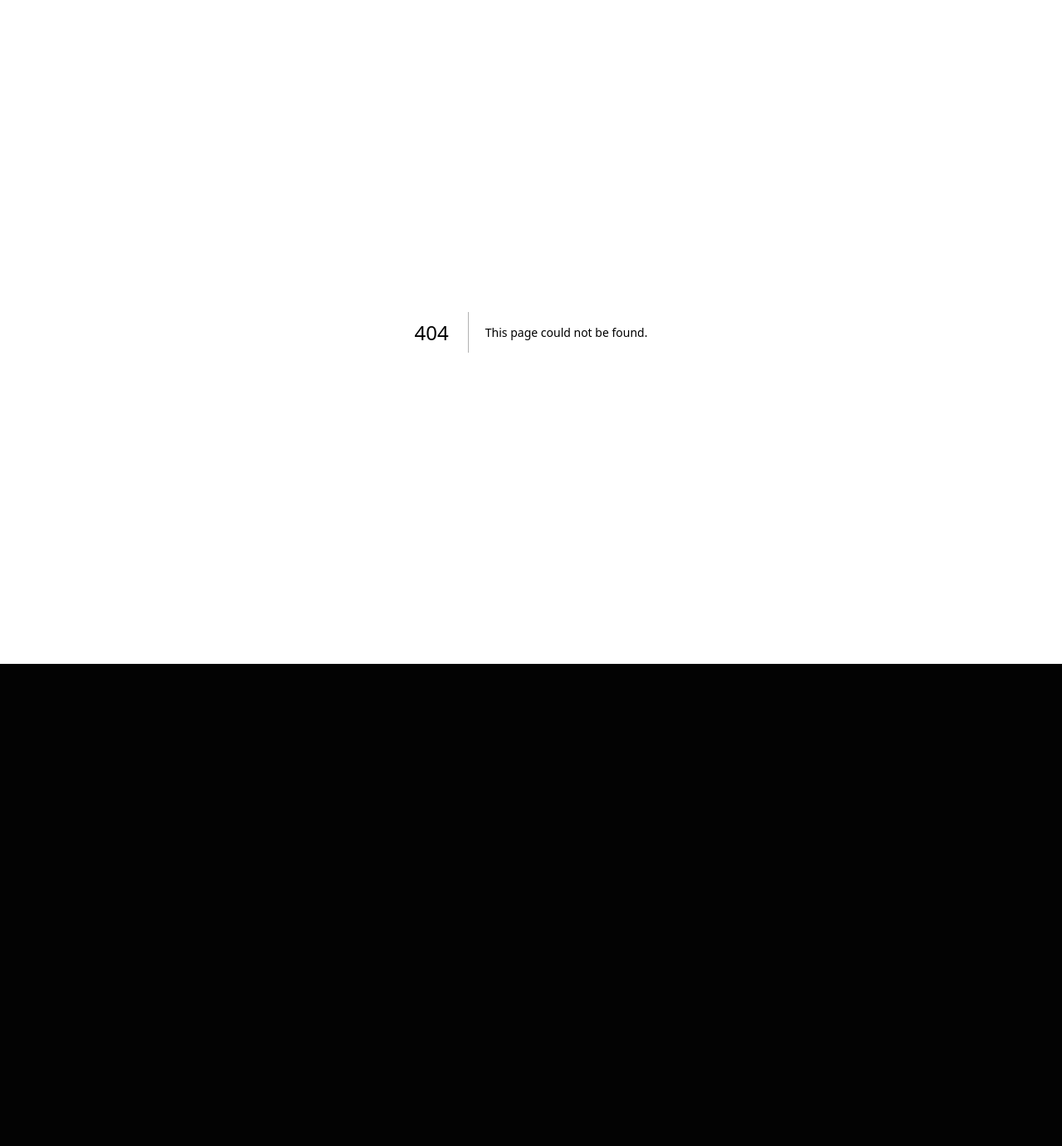
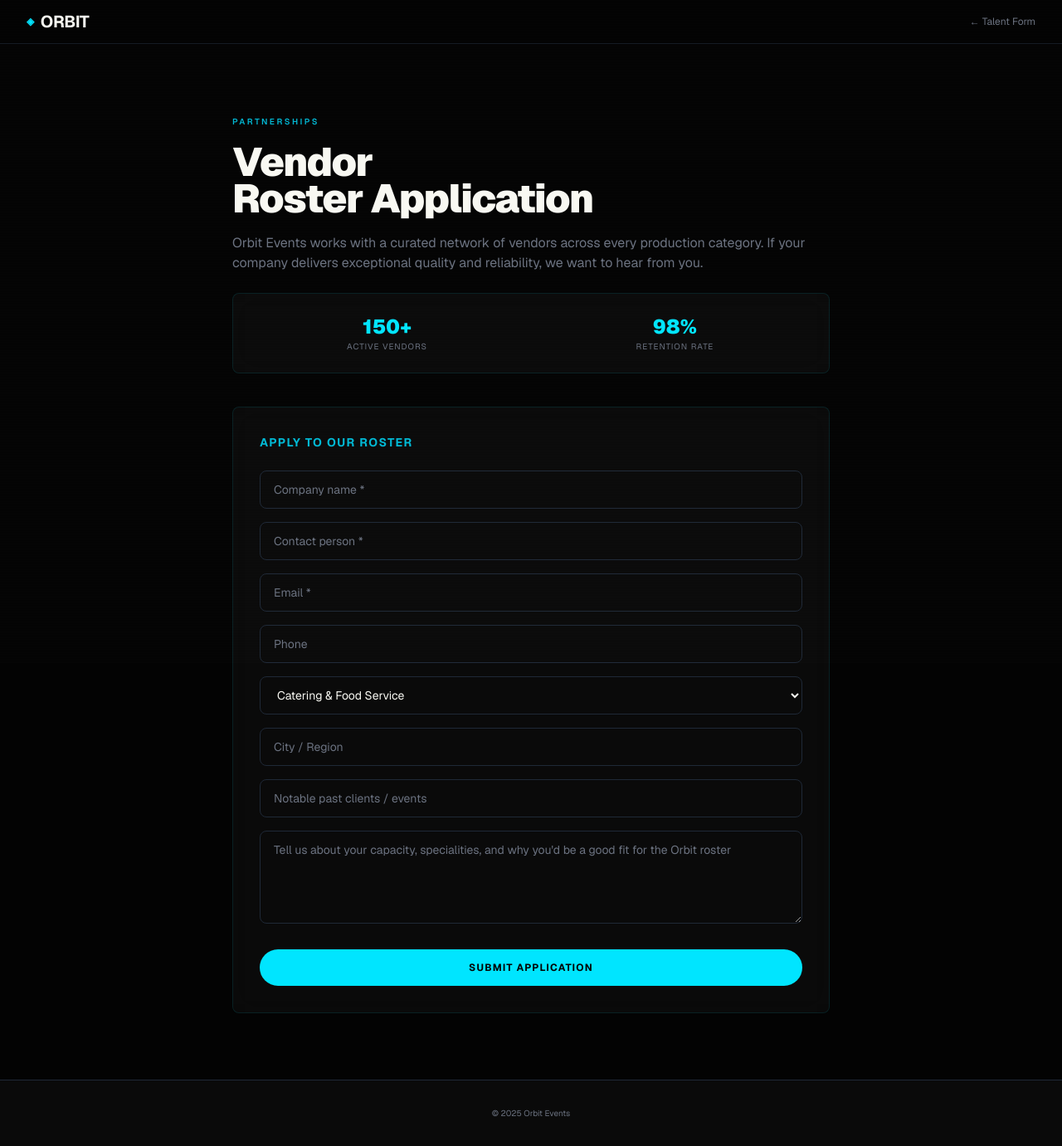
Before and after one commit to anas-khan-antimatter/mkt-orbit-events, a Next.js app in the folder orbit-events/: page /vendor in a window 1280 px wide. Before the commit this address had no page. Shown: the whole page at 83% size. Before the commit the page ends 800 px from the top, so only its background shows below. Built offline with nearby package versions, Linux system fonts and the light colour scheme.

Commit message:
antimatter: CRITICAL — THIS chat only. switch_mode to edit if you are in ask/review.

```diff
--- /dev/null
+++ b/orbit-events/src/app/vendor/page.tsx
@@ -0,0 +1,100 @@
+"use client";
+
+import Link from "next/link";
+import { useState } from "react";
+
+export default function VendorPage() {
+  const [sending, setSending] = useState(false);
+  const [done, setDone] = useState(false);
+  const [form, setForm] = useState({
+    company: "", contact: "", email: "", phone: "", category: "catering",
+    city: "", pastClients: "", notes: "",
+  });
+
+  async function handleSubmit() {
+    setSending(true);
+    await new Promise(r => setTimeout(r, 700));
+    setDone(true);
+  }
+
+  if (done) {
+    return (
+      <div className="bg-[#030303] min-h-screen flex items-center justify-center">
+        <div className="max-w-lg text-center">
+          <div className="text-4xl">◈</div>
+          <h1 className="mt-4 poster text-5xl font-black text-[#f8f8f2]">Application Received</h1>
+          <p className="mt-4 text-[#6b7280]">Our vendor partnerships team will review your submission and reach out within 5 business days.</p>
+          <Link href="/" className="mt-8 inline-flex h-11 items-center justify-center rounded-full bg-[#00e5ff] px-8 text-xs font-bold uppercase tracking-widest text-[#030303]">Back to Home</Link>
+        </div>
+      </div>
+    );
+  }
+
+  return (
+    <>
+      <div className="scanlines" />
+      <nav className="sticky top-0 z-50 w-full border-b border-[#1f2937]/60 bg-[#030303]/80 backdrop-blur-2xl">
+        <div className="mx-auto flex max-w-7xl items-center justify-between px-4 py-3 sm:px-6 lg:px-8">
+          <Link href="/" className="flex items-center gap-2 text-xl font-bold tracking-tight text-[#f8f8f2]">
+            <span className="text-[#00e5ff] text-xs font-black">◈</span> ORBIT
+          </Link>
+          <Link href="/inquire" className="text-xs text-[#6b7280] hover:text-[#f8f8f2]">← Talent Form</Link>
+        </div>
+      </nav>
+
+      <main className="bg-[#030303] py-20">
+        <div className="mx-auto max-w-3xl px-4 sm:px-6">
+          <span className="text-[10px] font-semibold uppercase tracking-[0.25em] text-[#00b8d4]">Partnerships</span>
+          <h1 className="mt-4 poster text-5xl font-black text-[#f8f8f2]">Vendor<br/>Roster Application</h1>
+          <p className="mt-5 text-[#6b7280]">
+            Orbit Events works with a curated network of vendors across every production category.
+            If your company delivers exceptional quality and reliability, we want to hear from you.
+          </p>
+
+          <div className="mt-6 grid gap-6 sm:grid-cols-2 glass-card p-6 rounded-lg">
+            <div className="text-center">
+              <div className="text-2xl font-black text-[#00e5ff]">150+</div>
+              <div className="text-[10px] uppercase tracking-widest text-[#6b7280]">Active Vendors</div>
+            </div>
+            <div className="text-center">
+              <div className="text-2xl font-black text-[#00e5ff]">98%</div>
+              <div className="text-[10px] uppercase tracking-widest text-[#6b7280]">Retention Rate</div>
+            </div>
+          </div>
+
+          <div className="mt-10 glass-card p-8 rounded-lg">
+            <h2 className="text-sm font-bold uppercase tracking-widest text-[#00b8d4]">Apply to Our Roster</h2>
+            <div className="mt-6 space-y-4">
+              <input placeholder="Company name *" value={form.company} onChange={(e) => setForm({...form, company: e.target.value})} className="w-full bg-transparent border border-[#1f2937] rounded-lg px-4 py-3 text-sm text-[#f8f8f2] placeholder:text-[#6b7280]" />
+              <input placeholder="Contact person *" value={form.contact} onChange={(e) => setForm({...form, contact: e.target.value})} className="w-full bg-transparent border border-[#1f2937] rounded-lg px-4 py-3 text-sm text-[#f8f8f2] placeholder:text-[#6b7280]" />
+              <input placeholder="Email *" type="email" value={form.email} onChange={(e) => setForm({...form, email: e.target.value})} className="w-full bg-transparent border border-[#1f2937] rounded-lg px-4 py-3 text-sm text-[#f8f8f2] placeholder:text-[#6b7280]" />
+              <input placeholder="Phone" value={form.phone} onChange={(e) => setForm({...form, phone: e.target.value})} className="w-full bg-transparent border border-[#1f2937] rounded-lg px-4 py-3 text-sm text-[#f8f8f2] placeholder:text-[#6b7280]" />
+              <select value={form.category} onChange={(e) => setForm({...form, category: e.target.value})} className="w-full bg-transparent border border-[#1f2937] rounded-lg px-4 py-3 text-sm text-[#f8f8f2]">
+                <option value="catering">Catering & Food Service</option>
+                <option value="av">Audio / Visual / Lighting</option>
+                <option value="staging">Staging & Scenic</option>
+                <option value="tent">Tents & Structures</option>
+                <option value="transport">Transportation & Logistics</option>
+                <option value="security">Security & Crowd Management</option>
+                <option value="decor">Decor & Florals</option>
+                <option value="entertainment">Entertainment & Talent</option>
+                <option value="production">Production Management</option>
+                <option value="other">Other</option>
+              </select>
+              <input placeholder="City / Region" value={form.city} onChange={(e) => setForm({...form, city: e.target.value})} className="w-full bg-transparent border border-[#1f2937] rounded-lg px-4 py-3 text-sm text-[#f8f8f2] placeholder:text-[#6b7280]" />
+              <input placeholder="Notable past clients / events" value={form.pastClients} onChange={(e) => setForm({...form, pastClients: e.target.value})} className="w-full bg-transparent border border-[#1f2937] rounded-lg px-4 py-3 text-sm text-[#f8f8f2] placeholder:text-[#6b7280]" />
+              <textarea placeholder="Tell us about your capacity, specialities, and why you&apos;d be a good fit for the Orbit roster" value={form.notes} onChange={(e) => setForm({...form, notes: e.target.value})} className="w-full bg-transparent border border-[#1f2937] rounded-lg px-4 py-3 text-sm text-[#f8f8f2] placeholder:text-[#6b7280] h-28" />
+            </div>
+            <button onClick={handleSubmit} disabled={sending} className="mt-6 inline-flex h-11 w-full items-center justify-center rounded-full bg-[#00e5ff] px-8 text-xs font-bold uppercase tracking-widest text-[#030303]">
+              {sending ? "Submitting..." : "Submit Application"}
+            </button>
+          </div>
+        </div>
+      </main>
+
+      <footer className="border-t border-[#1f2937] py-8 bg-[#0a0a0a] text-center">
+        <p className="text-[10px] text-[#6b7280]">© 2025 Orbit Events</p>
+      </footer>
+    </>
+  );
+}
```
